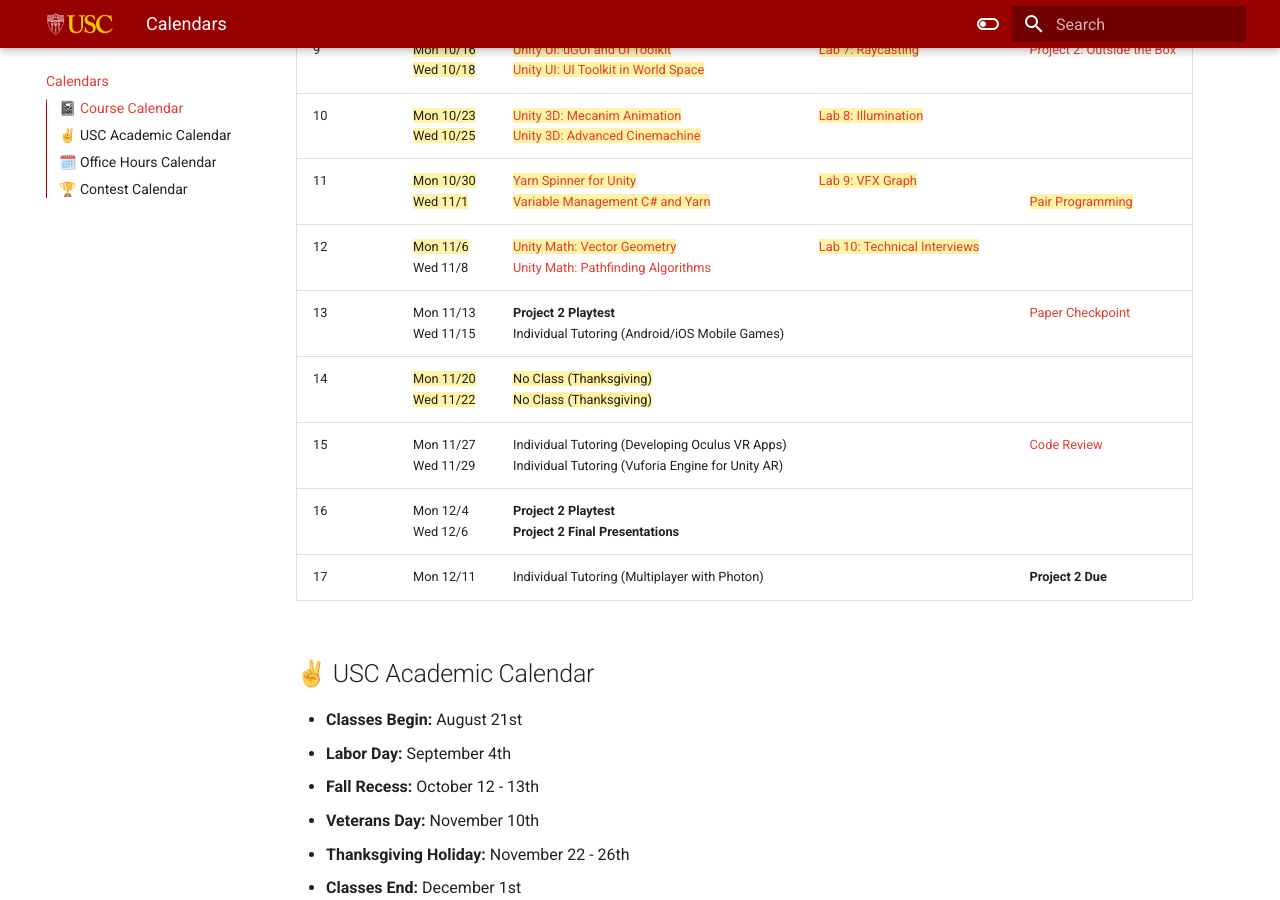
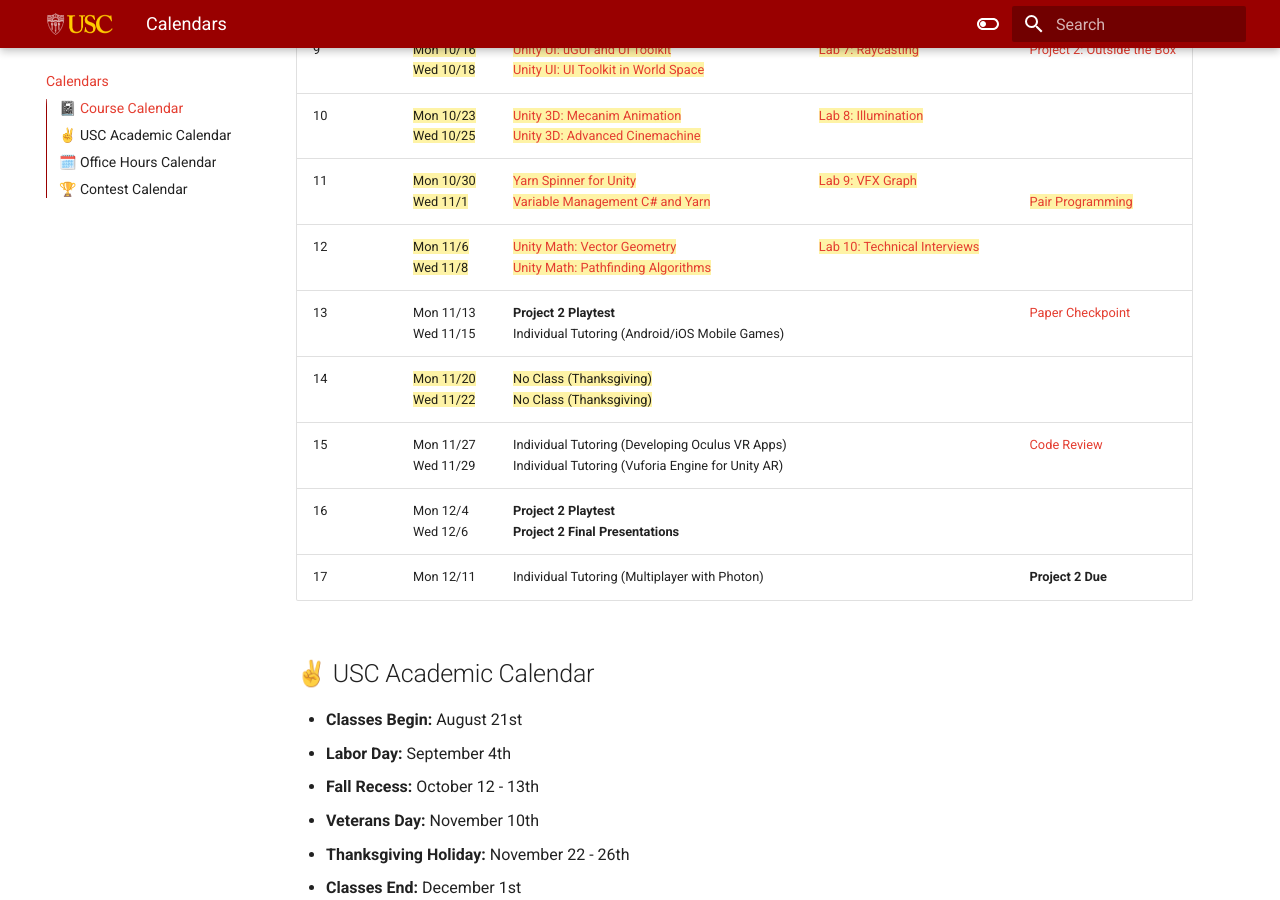
Before and after one commit to usc-ctin583/usc-ctin583.github.io, an MkDocs documentation site: the page built from docs/index.md, in a window 1280 px wide and 900 px high, scrolled down 825 px. Built offline with MkDocs 1.6.1 and Material for MkDocs 9.7.7, drawn with Linux system fonts in a browser that asks for light colours.

Commit message:
algorithms

```diff
--- a/docs/index.md
+++ b/docs/index.md
@@ -14,7 +14,7 @@
 | 9    | ==Mon 10/16== <br> ==Wed 10/18== | ==[Unity UI: uGUI and UI Toolkit](https://www.icloud.com/keynote/05dxP82d9x9mFhNSfsZrNJTAA#Lecture7)== <br> ==[Unity UI: UI Toolkit in World Space](https://www.icloud.com/keynote/0f8PvRkhwyFuoYn02FVCtJnyQ#Lecture9)== | ==[Lab 7: Raycasting](Labs/lab07.md)== | [Project 2: Outside the Box](Projects/project2.md) |
 | 10   | ==Mon 10/23== <br> ==Wed 10/25== | ==[Unity 3D: Mecanim Animation](https://www.icloud.com/keynote/06aC7YI4Dfhus0rUU6kLUnT3Q#Lecture10)== <br> ==[Unity 3D: Advanced Cinemachine](https://www.icloud.com/keynote/090pVb415sSet7PFsC_TzDpQw#Lecture10)== | ==[Lab 8: Illumination](Labs/lab08.md)== |
 | 11   | ==Mon 10/30== <br> ==Wed 11/1==  | ==[Yarn Spinner for Unity](https://www.icloud.com/keynote/012lleSf44gJC4BdO84HmbRUg#Lecture11)== <br> ==[Variable Management C# and Yarn](https://www.icloud.com/keynote/001VeMlaVJtt1EM4tcWbnIGKg#Lecture11)== | ==[Lab 9: VFX Graph](Labs/lab09.md)== | <br> ==[Pair Programming](Projects/project2checkpoint1.md)== |
-| 12   | ==Mon 11/6== <br> Wed 11/8   | ==[Unity Math: Vector Geometry](https://www.icloud.com/keynote/0aaORGReysswd2IA81LVj3YyQ#Lecture12)== <br> [Unity Math: Pathfinding Algorithms](https://www.icloud.com/keynote/085i5_hgq5i6oxmcr1mfAPjHA#Lecture12) | ==[Lab 10: Technical Interviews](Labs/lab10.md)== |
+| 12   | ==Mon 11/6== <br> ==Wed 11/8==   | ==[Unity Math: Vector Geometry](https://www.icloud.com/keynote/0aaORGReysswd2IA81LVj3YyQ#Lecture12)== <br> ==[Unity Math: Pathfinding Algorithms](https://www.icloud.com/keynote/085i5_hgq5i6oxmcr1mfAPjHA#Lecture12)== | ==[Lab 10: Technical Interviews](Labs/lab10.md)== |
 | 13   | Mon 11/13 <br> Wed 11/15 |  **Project 2 Playtest** <br> Individual Tutoring (Android/iOS Mobile Games) | | [Paper Checkpoint](Projects/project2checkpoint2.md)|
 | 14   | ==Mon 11/20== <br> ==Wed 11/22== | ==No Class (Thanksgiving)== <br> ==No Class (Thanksgiving)== | | |
 | 15   | Mon 11/27 <br> Wed 11/29 | Individual Tutoring (Developing Oculus VR Apps) <br> Individual Tutoring (Vuforia Engine for Unity AR) | | [Code Review](Projects/project2checkpoint3.md) |
```
